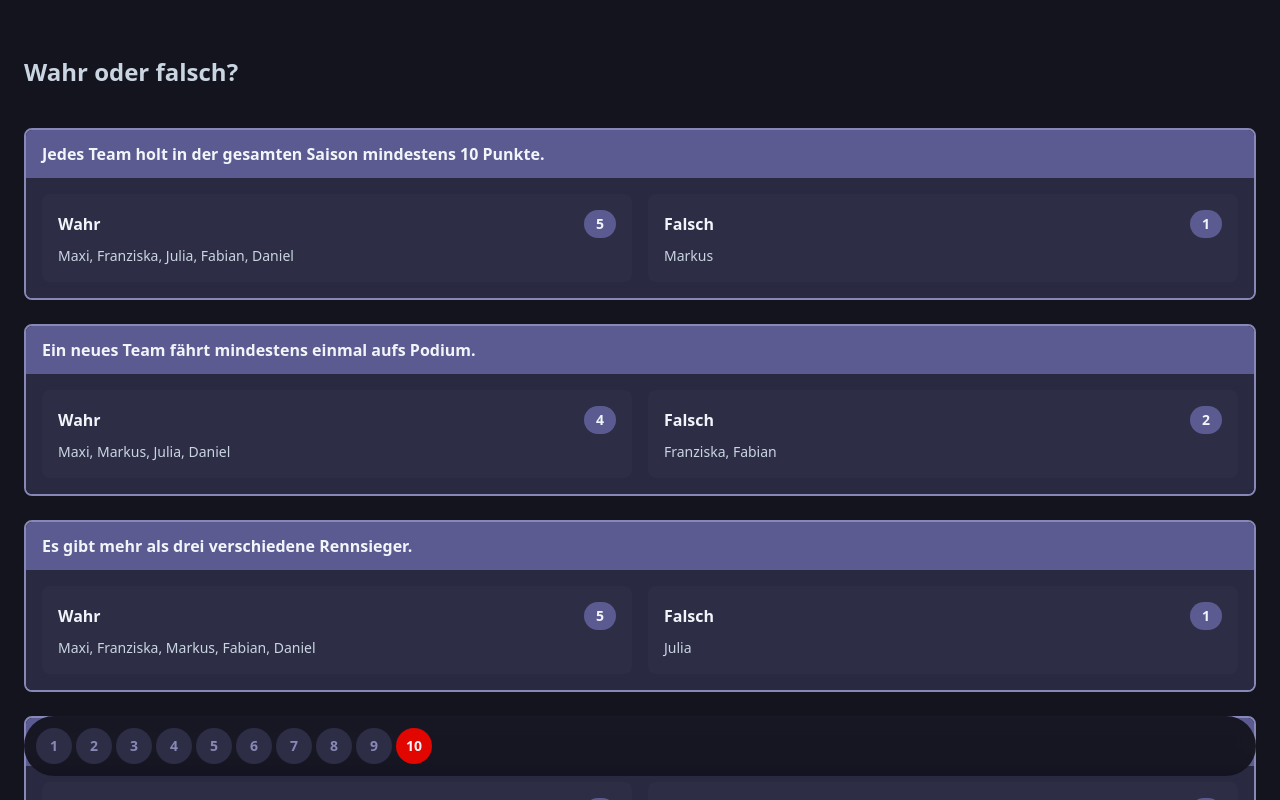
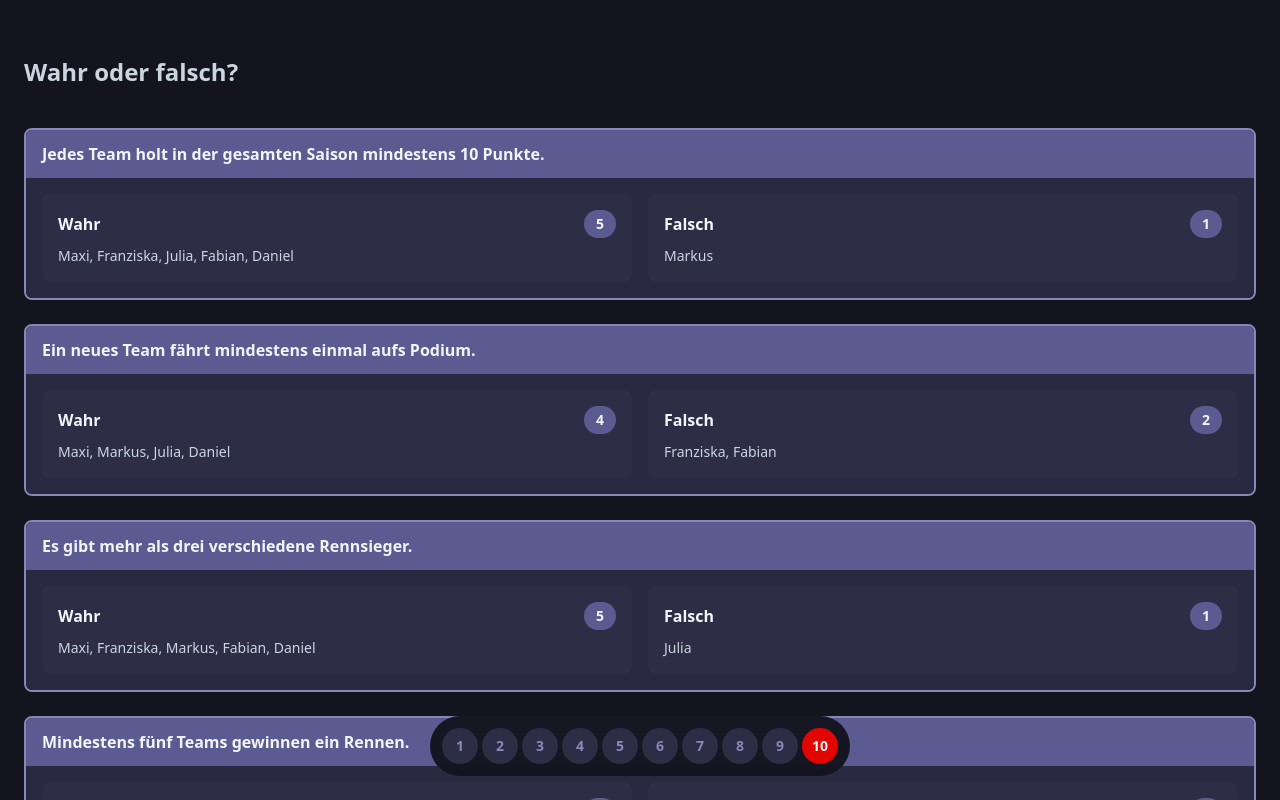
Before and after one commit to Fabinatix97/f1-bet, a Vue app in the folder frontend/: page /results/1 in a window 1280 px wide. Both pictures are taken after a click on the button "10". Shown: the top 800 px of the page. Built offline with nearby package versions, Linux system fonts and the light colour scheme; no server answers; the HTML template or start-up script is replaced by a standard one.

Commit message:
Align pagination towards center

```diff
--- a/frontend/src/components/Pagination.vue
+++ b/frontend/src/components/Pagination.vue
@@ -91,8 +91,8 @@ onUnmounted(() => {
 </script>
 
 <template>
-  <div class="fixed bottom-6 left-6 right-6 z-50">
-    <div class="relative">
+  <div class="fixed bottom-6 left-6 right-6 z-50 flex justify-center">
+    <div class="relative w-fit max-w-full">
       <!-- Left Gradient Overlay -->
       <div
         v-if="showLeftGradient"
@@ -108,7 +108,7 @@ onUnmounted(() => {
       <!-- Scrollable Container -->
       <div
         ref="scrollContainer"
-        class="bg-[#14141E]/95 backdrop-blur-sm py-3 px-3 rounded-full overflow-x-auto scrollbar-hide relative"
+        class="w-fit max-w-full bg-[#14141E]/95 backdrop-blur-sm py-3 px-3 rounded-full overflow-x-auto scrollbar-hide relative"
       >
         <div class="flex items-center justify-start gap-1 min-w-max">
           <button
```
